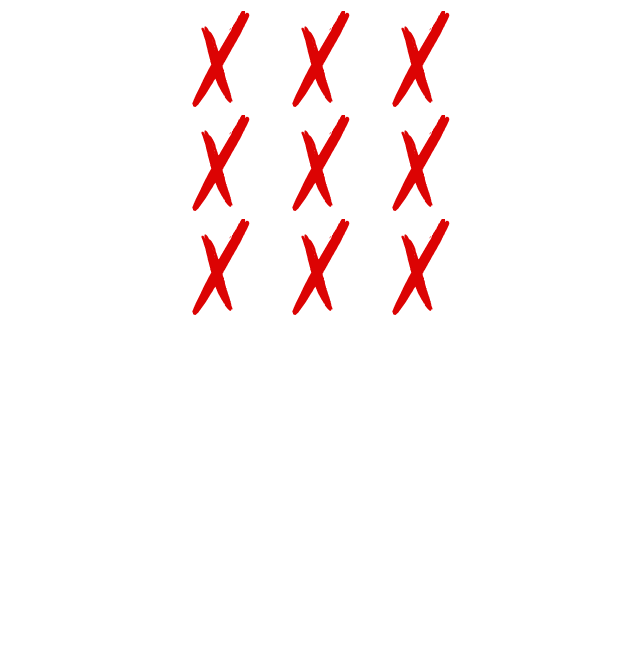
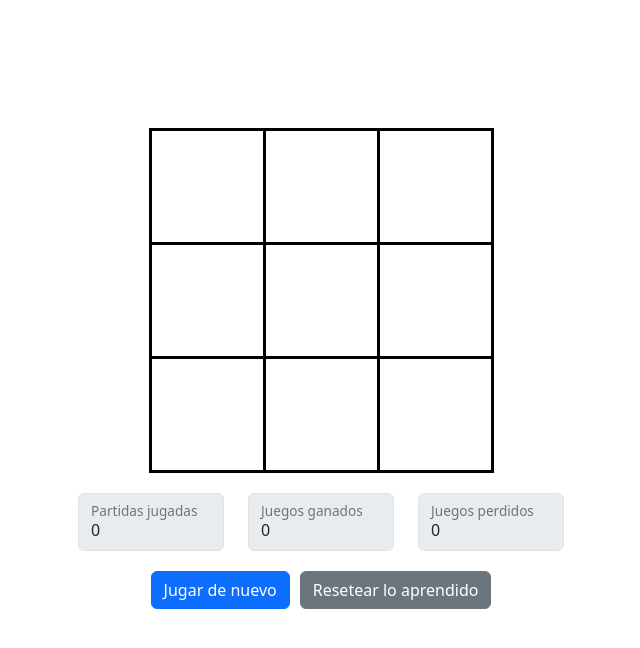
Before and after one commit to JavDav98/TotitoWeb, an Angular app: page / in a window 1280 px wide. Shown: the top 648 px of the page, without its empty margins (319-959 px from the left). Built offline with nearby package versions, Linux system fonts and the light colour scheme.

Commit message:
Tablero y logica del juego parcial

```diff
--- a/angular.json
+++ b/angular.json
@@ -25,9 +25,14 @@
               "src/assets"
             ],
             "styles": [
+              "node_modules/bootstrap/dist/css/bootstrap.min.css",
               "src/styles.css"
             ],
-            "scripts": []
+            "scripts": [
+              "node_modules/jquery/dist/jquery.min.js",
+              "node_modules/@popperjs/core/dist/umd/popper.min.js",
+              "node_modules/bootstrap/dist/js/bootstrap.min.js"
+            ]
           },
           "configurations": {
             "production": {
--- a/src/app/app.component.css
+++ b/src/app/app.component.css
@@ -0,0 +1,17 @@
+button {
+  margin: 5px;
+}
+
+.resultados {
+}
+
+.row {
+  display: flex;
+  justify-content: center;
+  align-items: center;
+}
+
+.col-sm-auto{
+  margin-top: 5px;
+  width: 170px;
+}
--- a/src/app/app.component.html
+++ b/src/app/app.component.html
@@ -1,11 +1,32 @@
-<div align="center">
-  <table>
-  <tbody>
-    <tr *ngFor="let row of tablero; let i = index">
-      <td *ngFor="let col of row; let c = index" (click)="actuar(i, c)">
-        <a ><img src="../assets/img/equis.png" height="96" width="96"></a>
-      </td>
-    </tr>
-  </tbody>
-  </table>
+<div style="margin: 10% 10% 15px 10%">
+  <app-tablero></app-tablero>
 </div>
+
+
+<div class="row" align="center">
+  <div class="col-sm-auto ">
+    <div class="form-floating">
+      <input type="email" class="form-control" value="0" disabled>
+      <label>Partidas jugadas</label>
+    </div>
+  </div>
+
+  <div class="col-sm-auto">
+    <div class="form-floating">
+      <input type="email" class="form-control" value="0" disabled>
+      <label >Juegos ganados</label>
+    </div>
+  </div>
+
+  <div class="col-sm-auto">
+    <div class="form-floating">
+      <input type="email" class="form-control" value="0" disabled>
+      <label >Juegos perdidos</label>
+    </div>
+  </div>
+</div>
+
+<div style="margin: 15px 20px 20px 20px" align="center">
+  <button type="button" class="btn btn-primary">Jugar de nuevo</button>
+  <button type="button" class="btn btn-secondary">Resetear lo aprendido</button>
+</div>
--- a/src/app/app.component.ts
+++ b/src/app/app.component.ts
@@ -6,17 +6,6 @@ import { Component } from '@angular/core';
   styleUrls: ['./app.component.css']
 })
 export class AppComponent {
-  // 0->no jugado, 1->equis, 2->circulo
-  tablero: number[][] = [
-    [0, 0, 0],
-    [0, 0, 0],
-    [0, 0, 0]
-  ]
-
-  actuar(fila: number, columna: number){
-    console.log(fila,columna)
-
-  }
 
 
 }
--- a/src/app/app.module.ts
+++ b/src/app/app.module.ts
@@ -2,10 +2,12 @@ import { NgModule } from '@angular/core';
 import { BrowserModule } from '@angular/platform-browser';
 
 import { AppComponent } from './app.component';
+import { TableroComponent } from './tablero/tablero.component';
 
 @NgModule({
   declarations: [
-    AppComponent
+    AppComponent,
+    TableroComponent
   ],
   imports: [
     BrowserModule
--- /dev/null
+++ b/src/app/model/juego.model.ts
@@ -0,0 +1,4 @@
+interface JuegoModel{
+  prewiner: String;
+
+}
--- /dev/null
+++ b/src/app/model/partida.model.ts
@@ -0,0 +1,4 @@
+interface PartidaModel{
+  winer: String;
+  movimientos: any[];
+}
--- /dev/null
+++ b/src/app/tablero/tablero.component.css
@@ -0,0 +1,17 @@
+table {
+  width: 345px;
+  height: 345px;
+  border-collapse: collapse;
+  border-spacing: 0;
+}
+
+th, td {
+  width: 110px;
+  height: 110px;
+  border: solid black;
+  text-align: center;
+  padding-top: 0;
+  padding-right: 0;
+  padding-left: 0;
+  padding-bottom: 0;
+}
--- /dev/null
+++ b/src/app/tablero/tablero.component.html
@@ -0,0 +1,12 @@
+<div align="center">
+  <table >
+    <tbody>
+    <tr *ngFor="let row of tablero; let i = index">
+      <td *ngFor="let col of row; let c = index" (click)="mover(i, c, 'humano')">
+        <a *ngIf="this.tablero[i][c]===1"><img src="../assets/img/equis.png" height="88" width="88"></a>
+        <a *ngIf="this.tablero[i][c]===2"><img src="../assets/img/circulo.png" height="88" width="88"></a>
+      </td>
+    </tr>
+    </tbody>
+  </table>
+</div>
--- /dev/null
+++ b/src/app/tablero/tablero.component.ts
@@ -0,0 +1,54 @@
+import { Component, Input} from '@angular/core';
+
+@Component({
+  selector: 'app-tablero',
+  templateUrl: './tablero.component.html',
+  styleUrls: ['./tablero.component.css']
+})
+export class TableroComponent {
+
+  jugadorActual: String = "humano";
+  movimientoH: any[] = [];
+  movimientoPC: any[] = []
+  winer: String = "";
+
+  // 0->no jugado, 1->equis-PC, 2->circulo-Humano
+  tablero: number[][] = [
+    [0, 0, 0],
+    [0, 0, 0],
+    [0, 0, 0]
+  ]
+
+  mover(fila: number, columna: number, player: String){
+    if (this.jugadorActual==="humano"){
+      this.tablero[fila][columna] = 2;
+      this.movimientoH.push([fila,  columna]);
+      console.log(this.tablero)
+    }else {
+      this.tablero[fila][columna] = 1;
+      this.movimientoPC.push([fila,  columna]);
+    }
+    this.validarGanador();
+  }
+
+  validarGanador(){
+    if (this.tablero[0][0]===this.tablero[1][1]&&this.tablero[1][1]===this.tablero[2][2]){
+      alert(this.tablero[0][0])
+    }else if (this.tablero[2][0]===this.tablero[1][1]&&this.tablero[1][1]===this.tablero[0][2]){
+      alert(this.tablero[2][0])
+    }else if (this.tablero[0][0]===this.tablero[0][1]&&this.tablero[0][1]===this.tablero[0][2]){
+      alert(this.tablero[0][0])
+    }else if (this.tablero[1][0]===this.tablero[1][1]&&this.tablero[1][1]===this.tablero[1][2]){
+      alert(this.tablero[1][0])
+    }else if (this.tablero[2][0]===this.tablero[2][1]&&this.tablero[2][1]===this.tablero[2][2]){
+      alert(this.tablero[2][0])
+    }else if (this.tablero[0][0]===this.tablero[1][0]&&this.tablero[1][0]===this.tablero[2][0]){
+      alert(this.tablero[0][0])
+    }else if (this.tablero[0][1]===this.tablero[1][1]&&this.tablero[1][1]===this.tablero[2][1]){
+      alert(this.tablero[0][1])
+    }else if (this.tablero[0][2]===this.tablero[1][2]&&this.tablero[1][2]===this.tablero[2][2]){
+      alert(this.tablero[0][2])
+    }
+  }
+
+}
```
Also changed, not shown: 1 other file (tests, documents, lock files or other folders).
